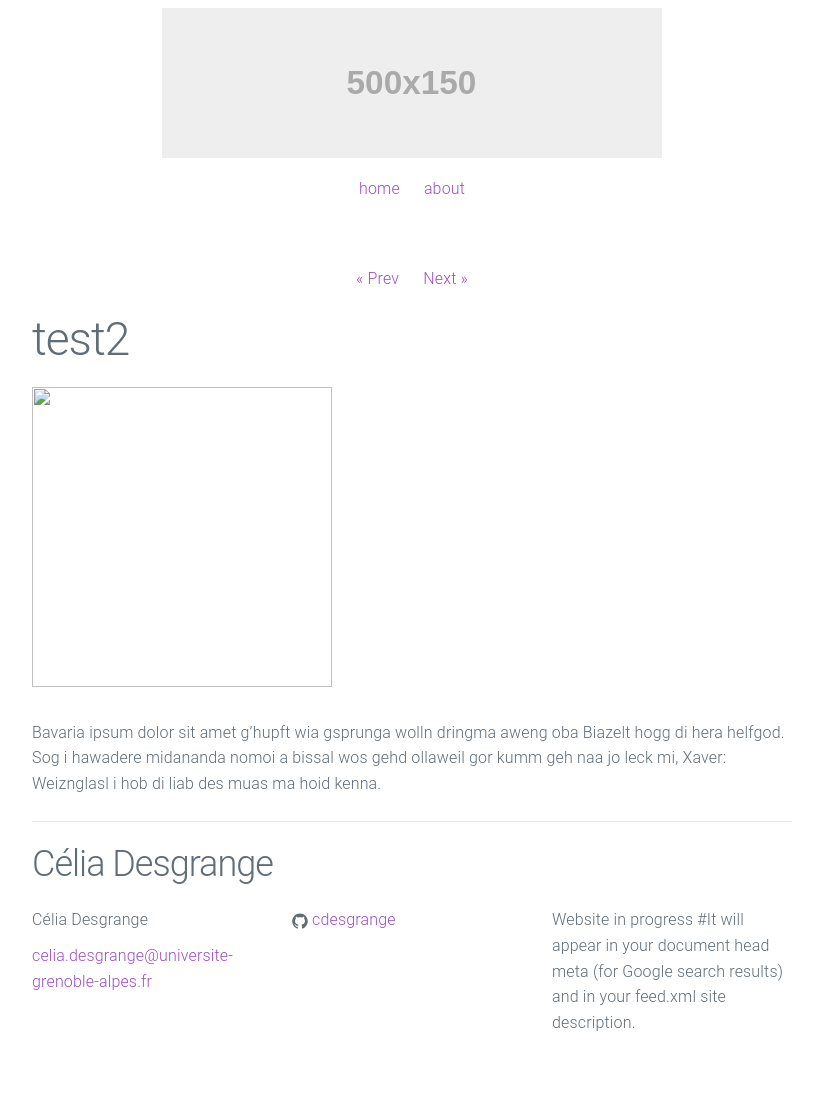
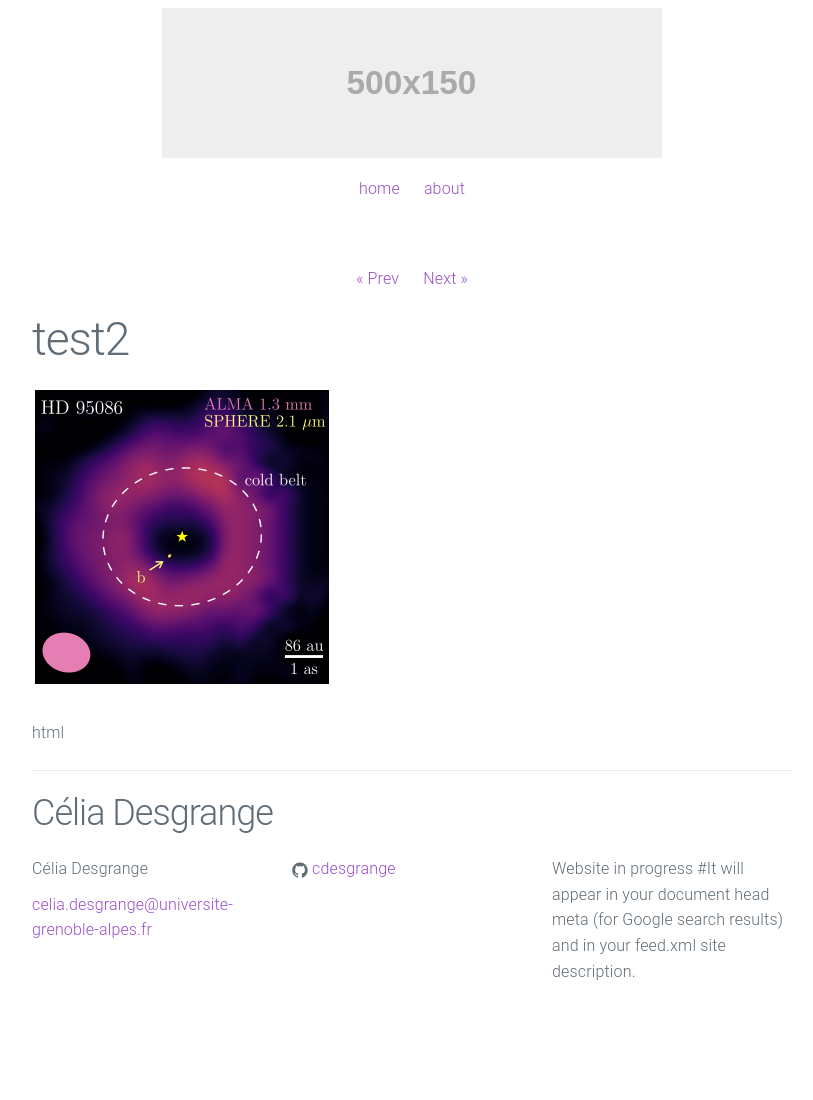
Before and after one commit to cdesgrange/cdesgrange.github.io, a Jekyll site: the page built from _posts/2022-04-23-test.markdown, in a window 1280 px wide. Shown: the whole page, without its empty margins (228-1041 px from the left). Built offline with Jekyll 4.4.1, drawn with Linux system fonts in a browser that asks for light colours; after the commit the page ends 1049 px from its top, so only the background shows below that.

Commit message:
Update 2022-04-23-test.markdown

```diff
--- a/_posts/2022-04-23-test.markdown
+++ b/_posts/2022-04-23-test.markdown
@@ -5,6 +5,6 @@ date:   2015-10-09 15:39:40
 preview: fig/HD95086_overview.png
 ---
 
-<img src="HD95086_overview.png" width="300" height="300">
+<img src="/fig/HD95086_overview.png" width="300" height="300">
 
-Bavaria ipsum dolor sit amet g’hupft wia gsprunga wolln dringma aweng oba Biazelt hogg di hera helfgod. Sog i hawadere midananda nomoi a bissal wos gehd ollaweil gor kumm geh naa jo leck mi, Xaver: Weiznglasl i hob di liab des muas ma hoid kenna.
+html
```
